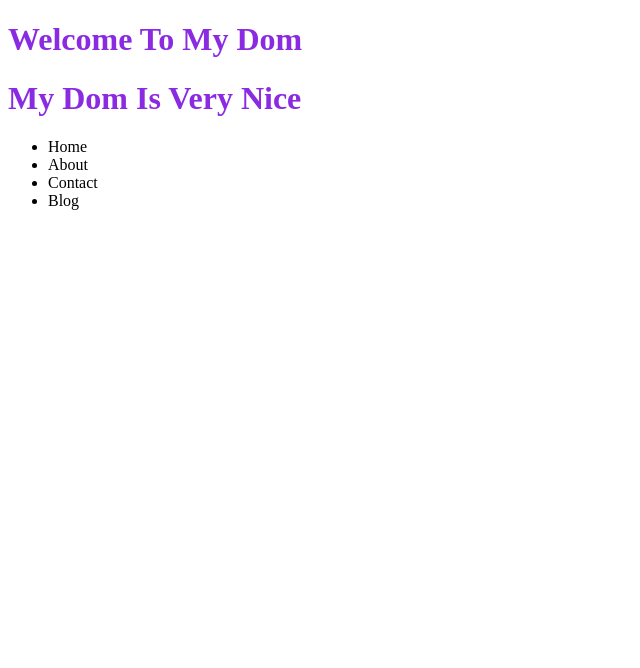
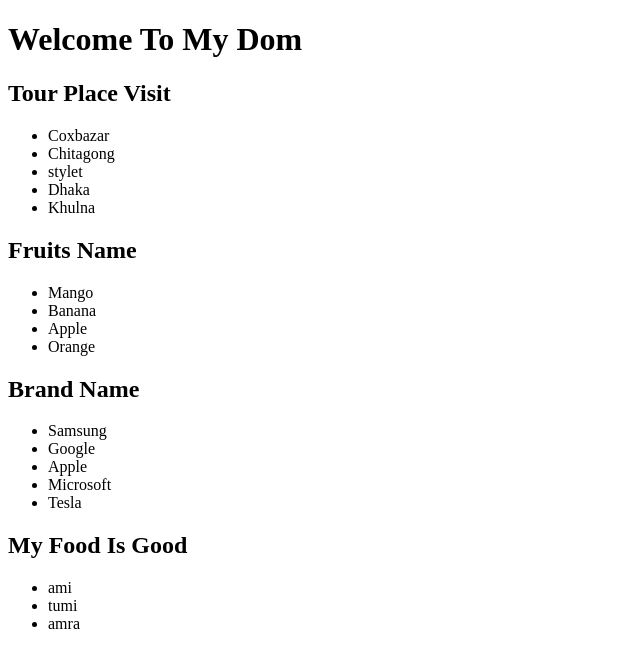
Before and after one commit to maruf-hussain/DOM, a plain HTML site: page index.html in a window 1280 px wide. Shown: the whole page, without its empty margins (0-640 px from the left). Drawn offline with Linux system fonts and the light colour scheme.

Commit message:
lsjjgfoawiufoii

```diff
--- a/Js/dom.js
+++ b/Js/dom.js
@@ -1,2 +1,56 @@
-console.log('Hello JavaScript');
-console.log(document.body);
+// const brandName = document.getElementById('brand-name');
+// brandName.style.color = 'red';
+// brandName.style.backgroundColor = 'yellow';
+
+// const brand = document.getElementsByClassName('Brand');
+// brand.style.color = 'red';
+// brand.style.border = '3px solid blue';
+// brand.style.borderRadius = '10 px'
+
+
+// const homeList = document.getElementById('home');
+// homeList.classList.add('color');
+// homeList.classList.add('background-color');
+
+
+const mainContainer = document.getElementById('main-container');
+
+// const section = document.createElement('section');
+// mainContainer.appendChild(section);
+
+// const h1 = document.createElement('h1');
+// h1.innerText = 'My Favorite Food';
+// section.appendChild(h1);
+// section.appendChild(ul);
+
+// const ul = document.createElement(ul);
+
+
+// const li1 = document.createElement('li');
+// li1.innerText = 'biriyani';
+
+// ul.appendChild(li1);
+
+
+// const li2 = document.createElement('li');
+// li2.innerText = 'Nodools';
+
+// ul.appendChild(li2);
+
+// const li3 = document.createElement('li');
+// li3.innerText = 'egg vaji';
+
+// ul.appendChild(li3);
+
+
+const secttionDess = document.createElement('section');
+secttionDess.innerHTML = `
+<h1>My Food Is Good</h1>
+<ul>
+<li>ami</li>
+<li>tumi</li>
+<li>amra</li>
+
+</ul>
+`
+mainContainer.appendChild(secttionDess);
--- a/index.html
+++ b/index.html
@@ -3,21 +3,49 @@
 <head>
   <meta charset="UTF-8">
   <meta name="viewport" content="width=device-width, initial-scale=1.0">
-  <link rel="stylesheet" href="style.css">
+
   <title>Tour Of Dom</title>
 </head>
 <body>
   <header>
-    <h1>Welcome To My Dom</h1>
+    <h1 id="welcome-home">Welcome To My Dom</h1>
   </header>
-  <main>
-    <h1>My Dom Is Very Nice</h1>
-    <ul>
-      <li>Home</li>
-      <li>About</li>
-      <li>Contact</li>
-      <li>Blog</li>
+  <main id="main-container">
+
+
+  <section>
+    <h1 id="place-name">Tour Place Visit</h1>
+    <ul id="Place">
+      <li>Coxbazar</li>
+      <li>Chitagong</li>
+      <li>stylet</li>
+      <li>Dhaka</li>
+      <li>Khulna</li>
     </ul>
+
+  </section>
+
+<section>
+  <h2 id="fruits-name">Fruits Name</h2>
+  <ul className="Fruits">
+    <li>Mango</li>
+    <li>Banana</li>
+    <li>Apple</li>
+    <li>Orange</li>
+  </ul>
+</section>
+
+<section>
+  <h2 id="brand-name">Brand Name</h2>
+  <ul className="Brand">
+    <li>Samsung</li>
+    <li>Google</li>
+    <li>Apple</li>
+    <li>Microsoft</li>
+    <li>Tesla</li>
+  </ul>
+</section>
+
   </main>
   <script src="Js/dom.js"></script>
   <script>
--- a/style.css
+++ b/style.css
@@ -1,3 +1,4 @@
-h1{
+#home{
   color: blueviolet;
+  background-color: red;
 }
```
